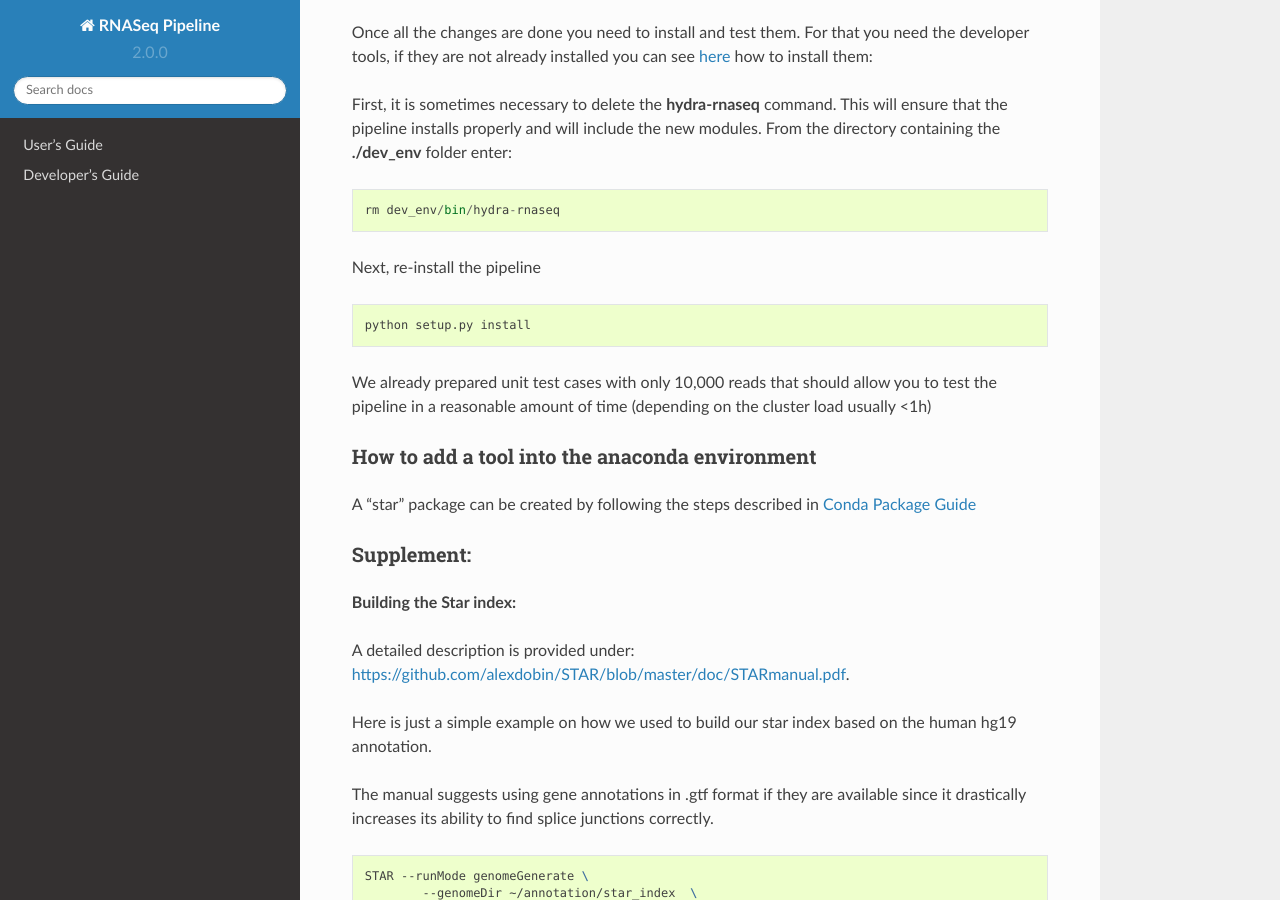
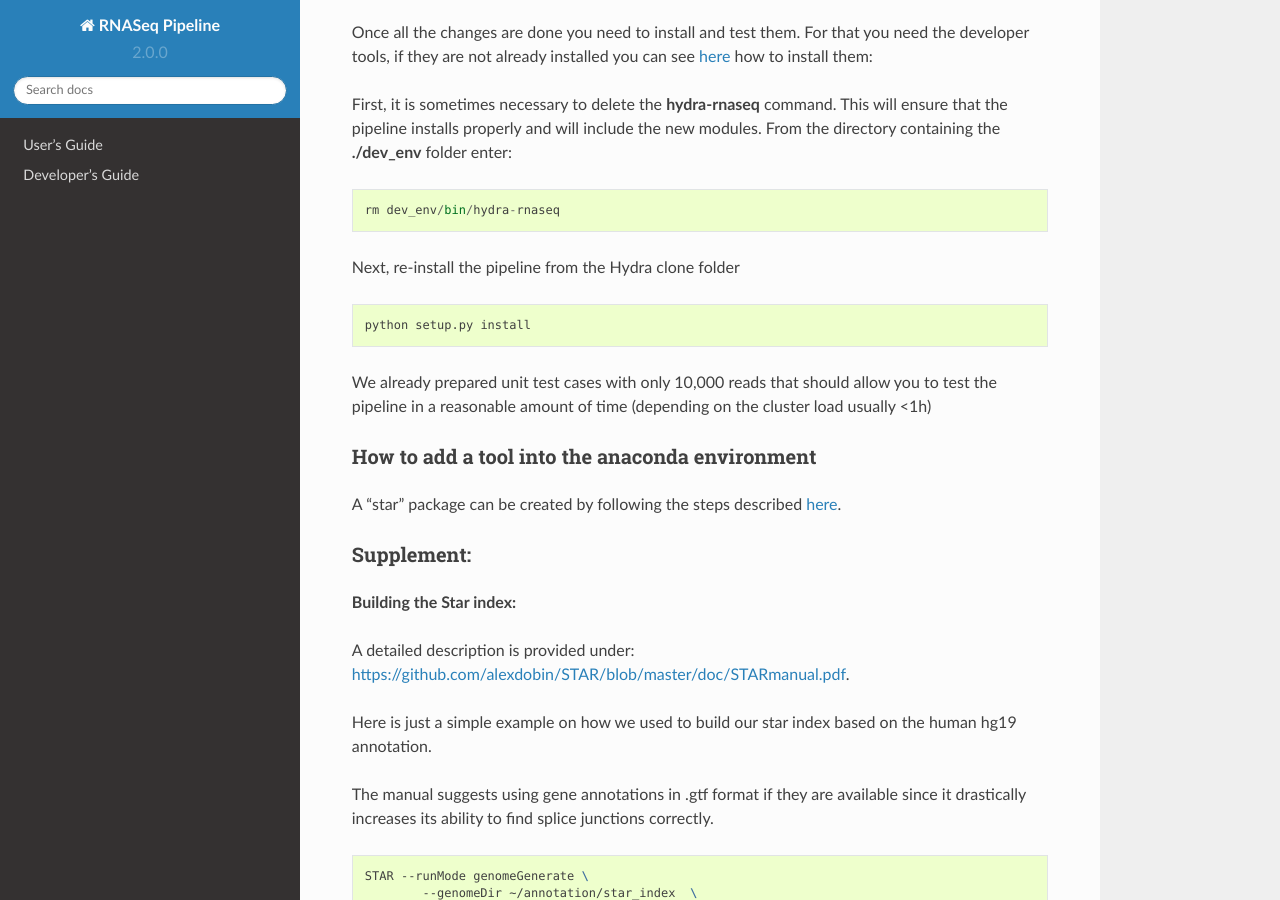
Before and after one commit to tetomonti/Hydra, a Sphinx documentation site: the page built from docs/dev_docs/new_module.rst, in a window 1280 px wide and 900 px high, scrolled down 8136 px. Built offline with Sphinx 7.4.7 and the Read the Docs theme 2.0.0, drawn with Linux system fonts in a browser that asks for light colours.

Commit message:
Fixed edits needed to create new module

```diff
--- a/docs/dev_docs/new_module.rst
+++ b/docs/dev_docs/new_module.rst
@@ -404,7 +404,7 @@ First, it is sometimes necessary to delete the **hydra-rnaseq** command.  This w
 
    rm dev_env/bin/hydra-rnaseq
 
-Next, re-install the pipeline
+Next, re-install the pipeline from the Hydra clone folder
 
 .. code:: bash
 
@@ -416,7 +416,7 @@ of time (depending on the cluster load usually <1h)
 How to add a tool into the anaconda environment
 -----------------------------------------------
 
-A "star" package can be created by following the steps described in :ref:`rst_tutorial`
+A "star" package can be created by following the steps described `here <making_conda_packages.rst>`__.
 
 
 Supplement:
```
